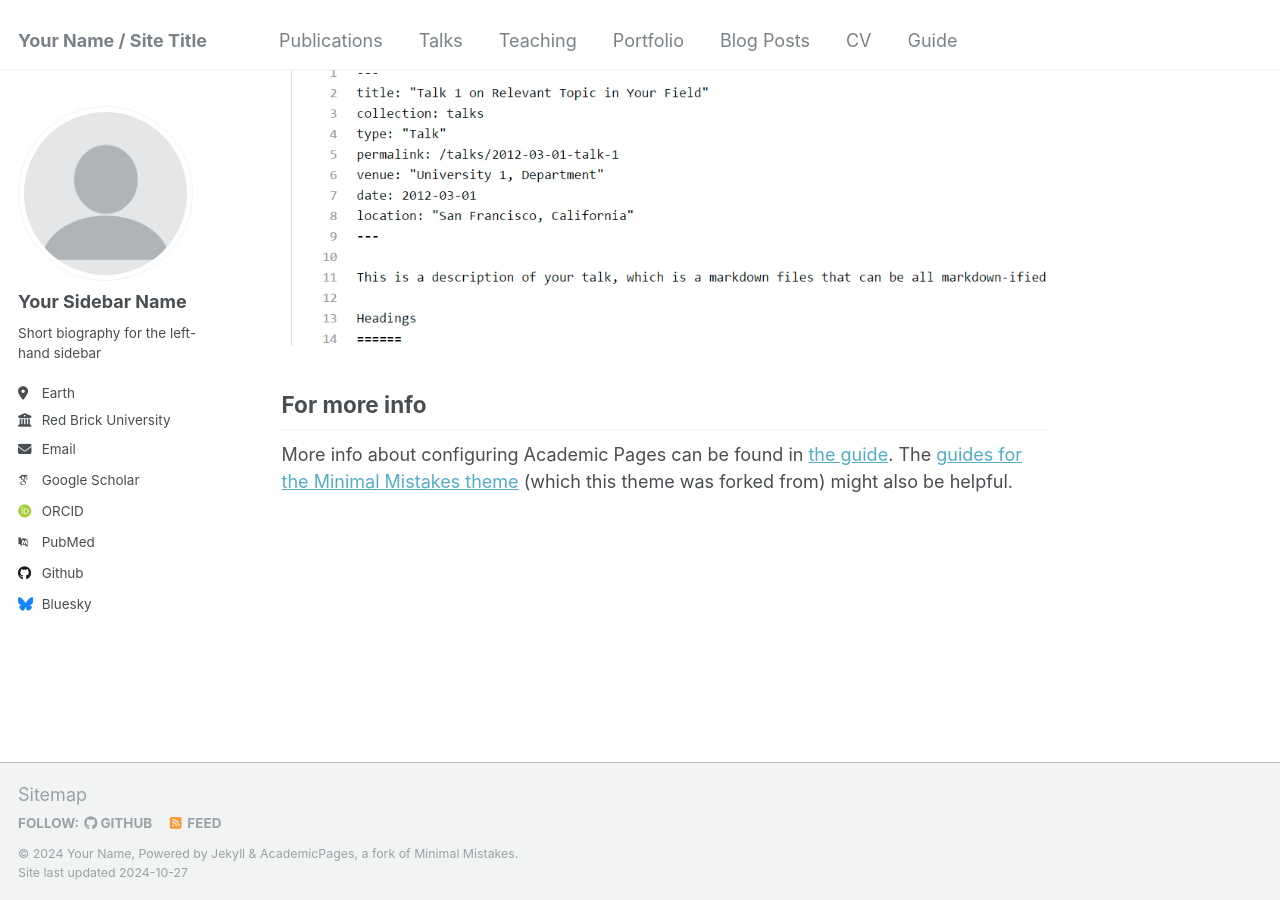
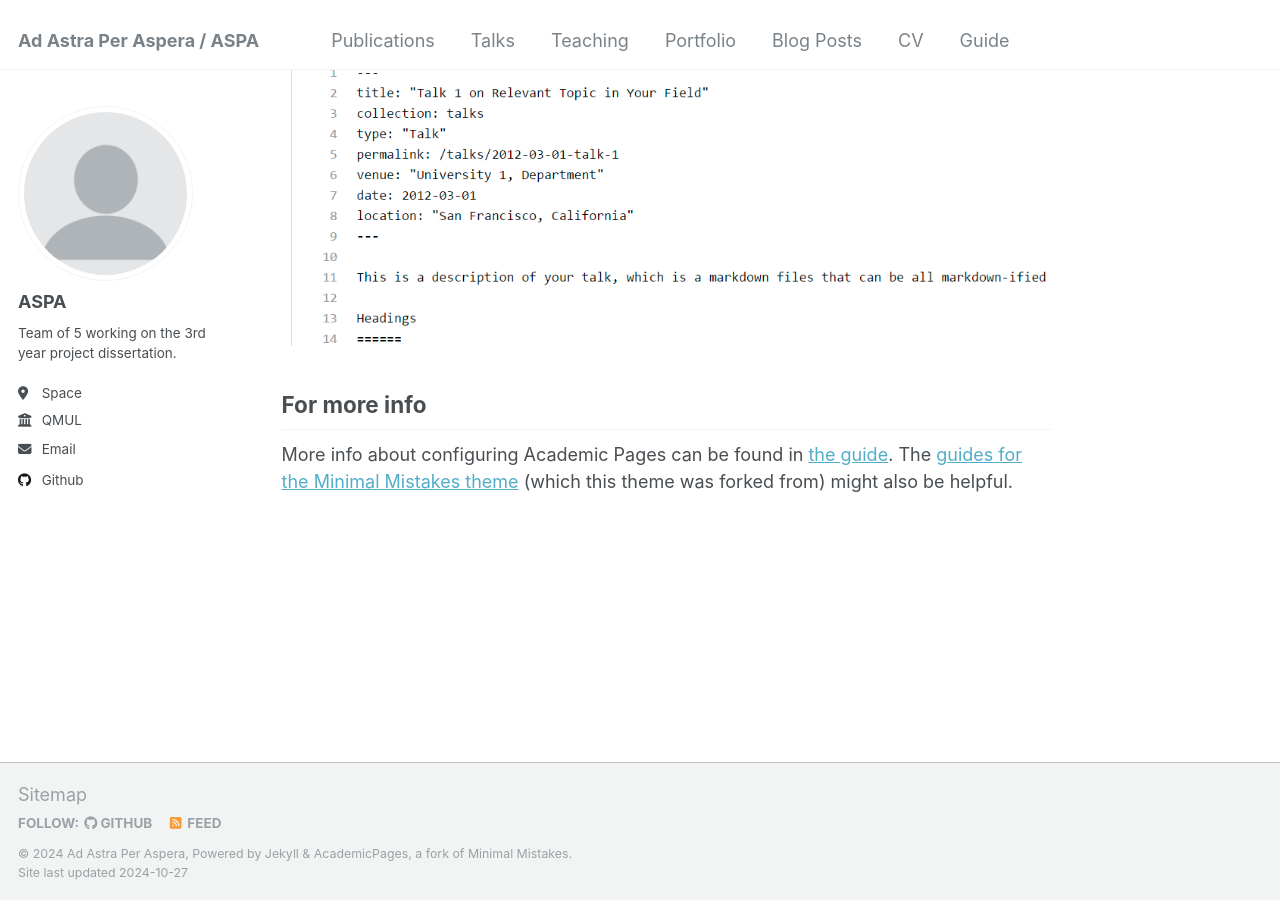
Before and after one commit to A-S-P-A/ASPA.github.io, a Jekyll site: the page built from _pages/about.md, in a window 1280 px wide and 900 px high, scrolled down 2643 px. Built offline with Jekyll 4.4.1, drawn with Linux system fonts in a browser that asks for light colours; some web fonts are replaced.

Commit message:
update to config

```diff
--- a/_config.yml
+++ b/_config.yml
@@ -7,14 +7,14 @@
 # server process.
 
 # Basic Site Settings
-locale                   : "en-US"
-title                    : "Your Name / Site Title"
+locale                   : "en-GB"
+title                    : "Ad Astra Per Aspera / ASPA"
 title_separator          : "-"
-name                     : &name "Your Name"
-description              : &description "personal description"
-url                      : https://academicpages.github.io # the base hostname & protocol for your site e.g. "https://mmistakes.github.io"
+name                     : &name "Ad Astra Per Aspera"
+description              : &description ""
+url                      : https://aspa.github.io # the base hostname & protocol for your site e.g. "https://mmistakes.github.io"
 baseurl                  : "" # the subpath of your site, e.g. "/blog"
-repository               : "academicpages/academicpages.github.io"
+repository               : "A-S-P-A/ASPA.github.io"
 
 # Site Author - The following control what appear as part of the author content on the side bar.
 #               If a field is blank the icon and link will not appear, otherwise it will be shown.
@@ -22,33 +22,33 @@ repository               : "academicpages/academicpages.github.io"
 author:
   # Biographic information
   avatar           : "profile.png"
-  name             : "Your Sidebar Name"
+  name             : "ASPA"
   pronouns         : # example: "she/her"
-  bio              : "Short biography for the left-hand sidebar"
-  location         : "Earth"
-  employer         : "Red Brick University"
+  bio              : "Team of 5 working on the 3rd year project dissertation."
+  location         : "Space"
+  employer         : "QMUL"
   uri              : # URL
-  email            : "none@example.org"
+  email            : "AdAstraperaspera.2024@outlook.com"
 
   # Academic websites
-  arxiv            : # URL - Update with the correct link to your profile
-  googlescholar    : "https://scholar.google.com/citations?user=PS_CX0AAAAAJ"
-  impactstory      : # URL
-  orcid            : "http://orcid.org/yourorcidurl"
-  semantic         : # URL
-  pubmed           : "https://www.ncbi.nlm.nih.gov/pubmed/?term=john+snow"
-  researchgate     : # URL
+  #arxiv            : # URL - Update with the correct link to your profile
+  #googlescholar    : "https://scholar.google.com/citations?user=PS_CX0AAAAAJ"
+  #impactstory      : # URL
+  #orcid            : "http://orcid.org/yourorcidurl"
+  #semantic         : # URL
+  #pubmed           : "https://www.ncbi.nlm.nih.gov/pubmed/?term=john+snow"
+  #researchgate     : # URL
 
   # Repositories and software development
-  bitbucket        : # Username - Update with your username on the site
-  codepen          : # Username
-  dribbble         : # Username
-  github           : "academicpages"
-  kaggle           : # Username
-  stackoverflow    : # User number or user number and name (i.e., use "1" or "1/jeff-atwood")
+  #bitbucket        : # Username - Update with your username on the site
+  #codepen          : # Username
+  #dribbble         : # Username
+  github           : "A-S-P-A"
+  #kaggle           : # Username
+  #stackoverflow    : # User number or user number and name (i.e., use "1" or "1/jeff-atwood")
 
   # Social media
-  bluesky          : "bsky.app" # Replace this with you Bluesky username
+  bluesky          : # Replace this with you Bluesky username
   facebook         : # Username
   flickr           : # Username
   foursquare       : # Username
@@ -74,13 +74,13 @@ author:
   zhihu            : # Username
 
 # Publication Category - The following the list of publication categories and their headings
-publication_category:
-  books:
-    title: 'Books'
-  manuscripts:
-    title: 'Journal Articles'
-  conferences:
-    title: 'Conference Papers'
+#publication_category:
+#  books:
+#    title: 'Books'
+#  manuscripts:
+#    title: 'Journal Articles'
+#  conferences:
+#    title: 'Conference Papers'
 
 # Site Settings
 teaser                   :  # filename of teaser fallback teaser image placed in /images/, .e.g. "500x300.png"
@@ -90,9 +90,9 @@ future                   : true
 read_more                : "disabled" # if enabled, adds "Read more" links to excerpts
 talkmap_link             : false #change to true to add link to talkmap on talks page
 comments:
-  provider               : # false (default), "disqus", "discourse", "facebook", "google-plus", "staticman", "custom"
+  provider               : "disqus" # false (default), "disqus", "discourse", "facebook", "google-plus", "staticman", "custom"
   disqus:
-    shortname            :
+    shortname            : ASPA
   discourse:
     server               : # https://meta.discourse.org/t/embedding-discourse-comments-via-javascript/31963 , e.g.: meta.discourse.org
   facebook:
```
